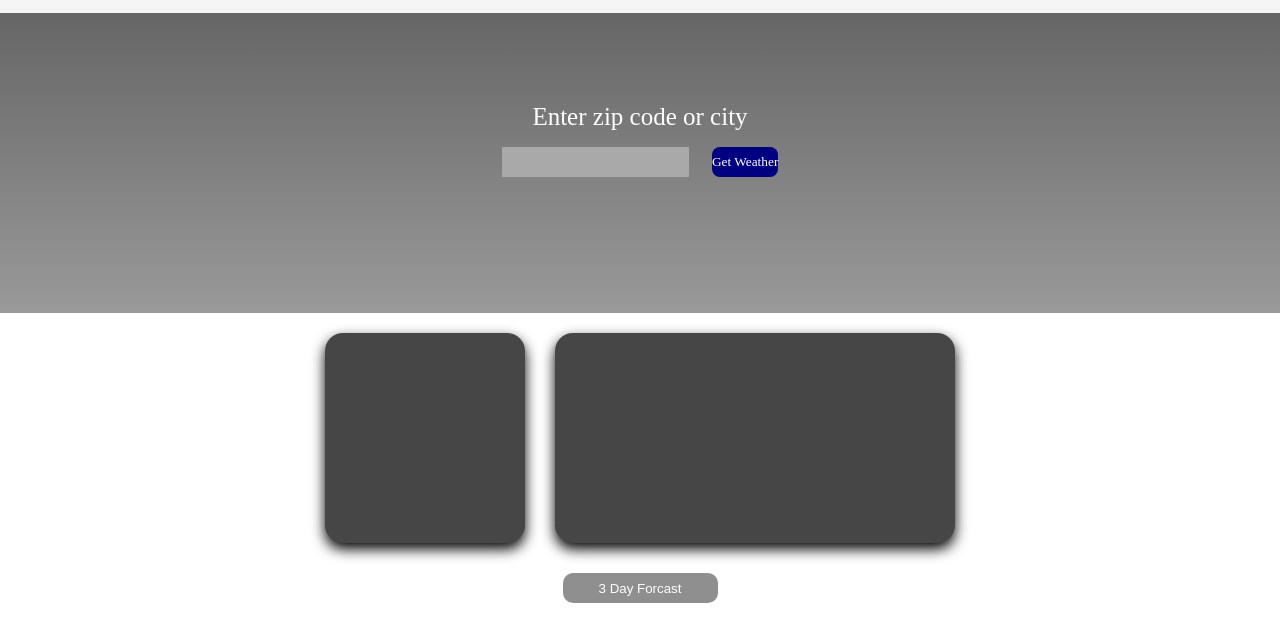
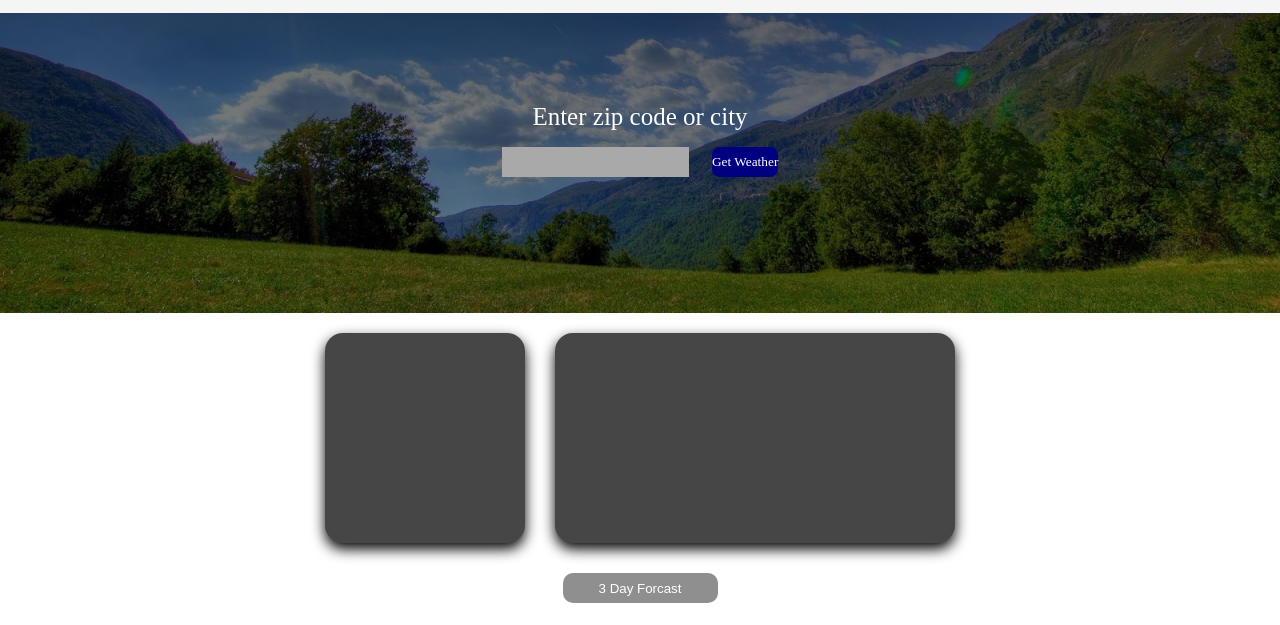
Before and after one commit to StrykerViper/n423fall2020, a plain HTML site: page labs/HomeWork2/index.html in a window 1280 px wide. Shown: the part 40-665 px from the top of the page. Drawn offline with nearby package versions, Linux system fonts and the light colour scheme; the site is published under a folder, as on GitHub Pages, so addresses that start at the root find nothing.

Commit message:
edit
for broken image

```diff
--- a/labs/HomeWork2/scss/input.scss
+++ b/labs/HomeWork2/scss/input.scss
@@ -7,7 +7,7 @@
     font-family: montserrat;
     padding: 20px;
 
-    background-image:  linear-gradient(to bottom, rgba(0,0,0,.6),rgba(0,0,0,.4)), url(/images/weatherHero.jpg);
+    background-image:  linear-gradient(to bottom, rgba(0,0,0,.6),rgba(0,0,0,.4)), url(../images/weatherHero.jpg);
     background-position: bottom;
     background-repeat: no-repeat;
     background-size: cover;
```
Also changed, not shown: labs/HomeWork2/css/styles.css.
